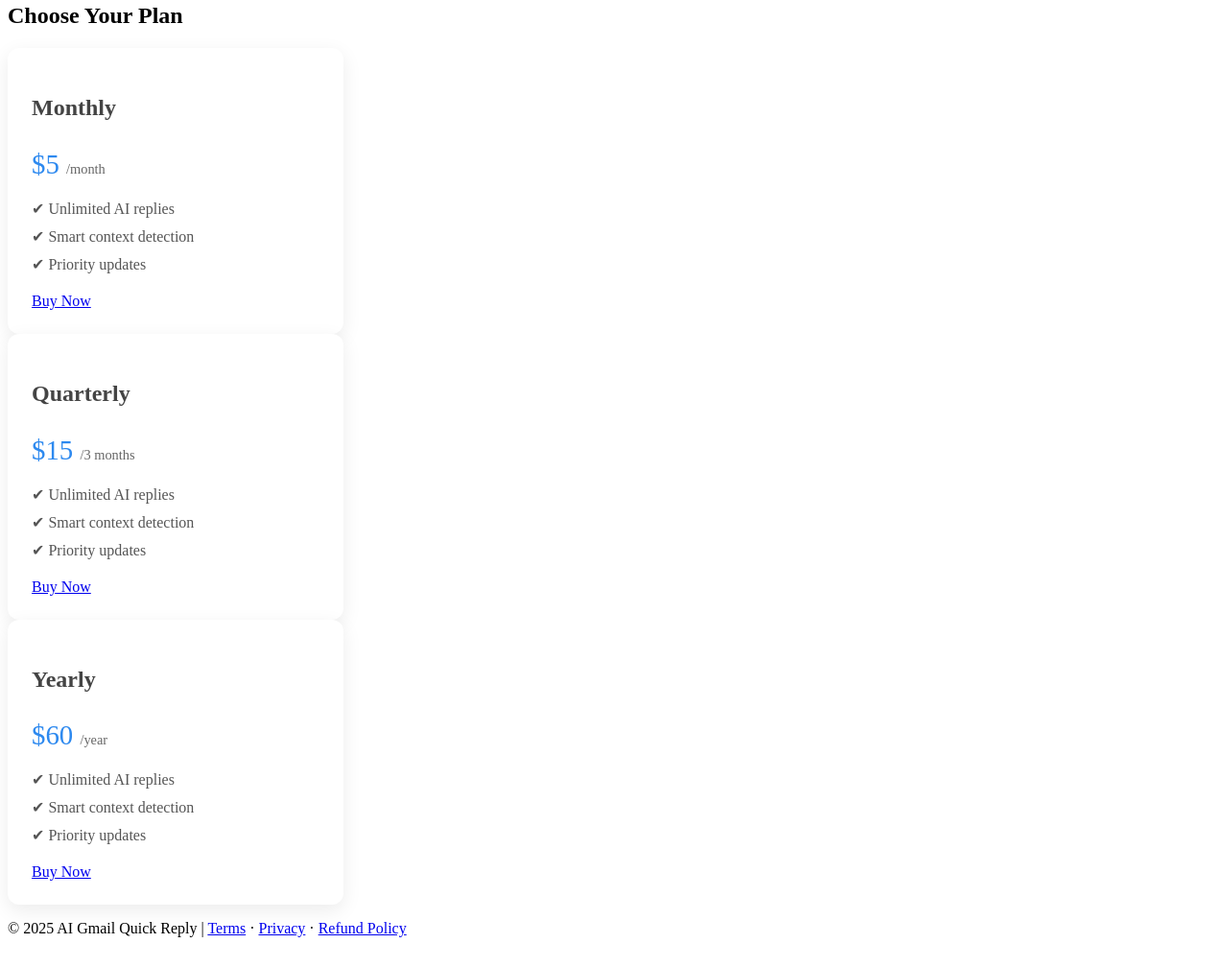
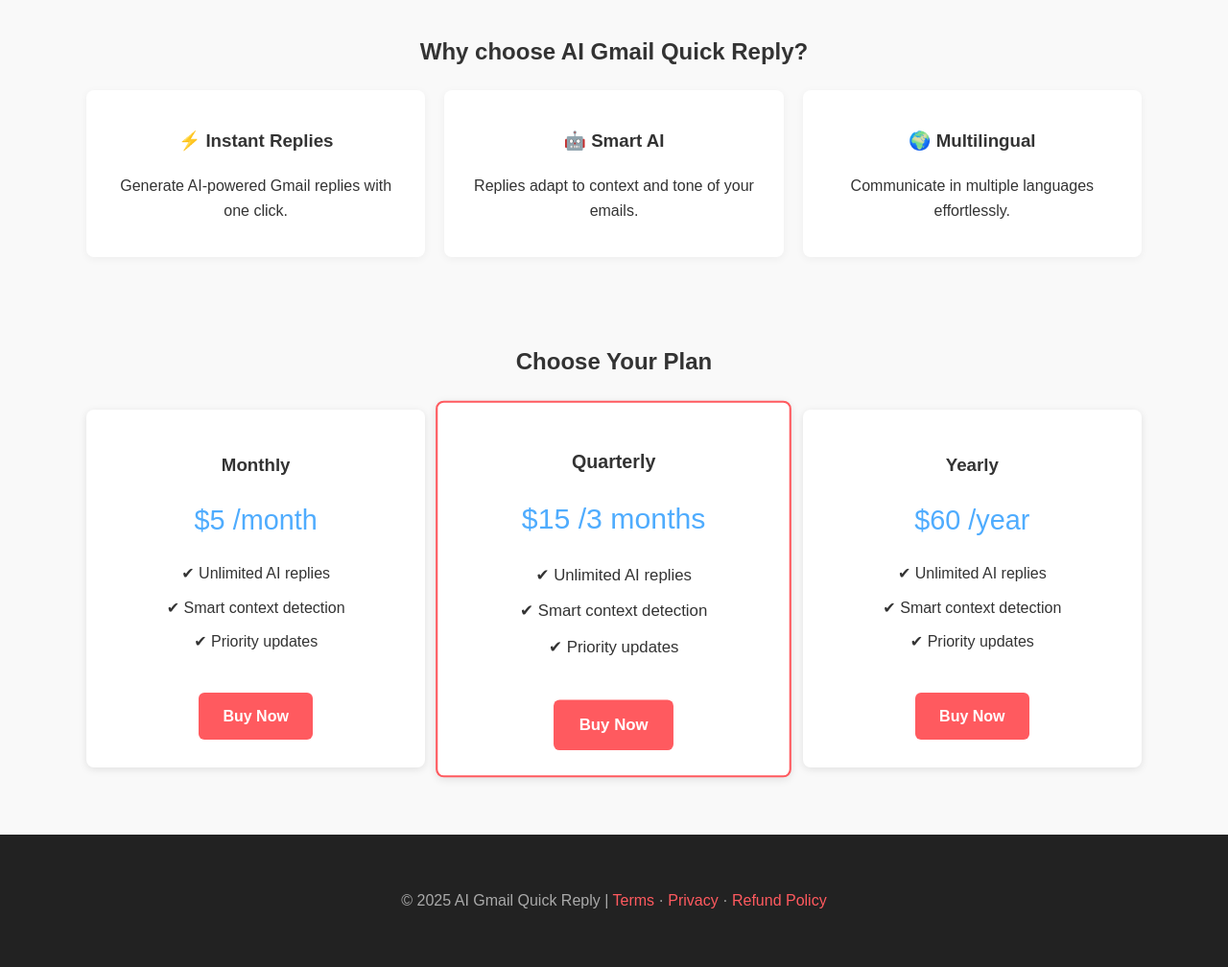
Before and after one commit to rafaelbasharov-design/gmail-ai-website, a plain HTML site: page index.html in a window 1280 px wide. Shown: the part 429-1437 px from the top of the page at 96% size. Drawn offline with Linux system fonts and the light colour scheme.

Commit message:
Update style.css

```diff
--- a/style.css
+++ b/style.css
@@ -1,78 +1,116 @@
-.pricing {
-  padding: 60px 20px;
-  text-align: center;
-  background: #f8f9fa;
+body {
+  margin: 0;
+  font-family: Arial, sans-serif;
+  line-height: 1.6;
+  color: #333;
+  background: #f9f9f9;
 }
 
-.pricing h2 {
-  font-size: 2.2rem;
-  margin-bottom: 40px;
-  color: #333;
+.container {
+  width: 90%;
+  max-width: 1100px;
+  margin: auto;
+  overflow: hidden;
+  padding: 20px;
 }
 
-.pricing-container {
-  display: flex;
-  justify-content: center;
+header {
+  background: linear-gradient(135deg, #4facfe, #00f2fe);
+  color: white;
+  text-align: center;
+  padding: 80px 20px;
+}
+
+header h1 {
+  margin: 0;
+  font-size: 2.5rem;
+}
+
+.subtitle {
+  font-size: 1.2rem;
+  margin: 15px 0;
+}
+
+.btn-primary {
+  display: inline-block;
+  padding: 12px 25px;
+  margin-top: 20px;
+  background: #ff5a5f;
+  color: white;
+  text-decoration: none;
+  border-radius: 6px;
+  font-weight: bold;
+  transition: background 0.3s ease;
+}
+
+.btn-primary:hover {
+  background: #e14c50;
+}
+
+h2 {
+  text-align: center;
+  margin: 50px 0 20px;
+}
+
+.features-grid {
+  display: grid;
+  grid-template-columns: repeat(auto-fit, minmax(250px, 1fr));
   gap: 20px;
-  flex-wrap: wrap;
+  text-align: center;
+}
+
+.feature {
+  background: white;
+  padding: 20px;
+  border-radius: 8px;
+  box-shadow: 0 2px 8px rgba(0,0,0,0.05);
+}
+
+.pricing-grid {
+  display: grid;
+  grid-template-columns: repeat(auto-fit, minmax(280px, 1fr));
+  gap: 20px;
+  margin-top: 30px;
 }
 
 .plan {
-  background: #fff;
-  border-radius: 12px;
+  background: white;
   padding: 25px;
-  width: 300px;
-  box-shadow: 0 6px 20px rgba(0,0,0,0.08);
-  transition: transform 0.3s ease;
+  border-radius: 8px;
+  box-shadow: 0 2px 8px rgba(0,0,0,0.1);
+  text-align: center;
 }
 
-.plan:hover {
-  transform: translateY(-8px);
+.plan.highlight {
+  border: 2px solid #ff5a5f;
+  transform: scale(1.05);
 }
 
-.plan h3 {
-  font-size: 1.5rem;
-  margin-bottom: 15px;
-  color: #444;
-}
-
-.plan .price {
+.price {
   font-size: 1.8rem;
-  color: #2d89ef;
-  margin-bottom: 20px;
-}
-
-.plan .price span {
-  font-size: 0.9rem;
-  color: #666;
+  margin: 15px 0;
+  color: #4facfe;
 }
 
 .plan ul {
   list-style: none;
   padding: 0;
-  margin: 0 0 20px;
+  margin: 20px 0;
 }
 
-.plan ul li {
+.plan li {
   margin: 10px 0;
-  color: #555;
 }
 
-.plan .btn {
-  display: inline-block;
-  padding: 12px 20px;
-  background: #2d89ef;
-  color: #fff;
-  border-radius: 6px;
-  text-decoration: none;
-  transition: background 0.3s ease;
+footer {
+  background: #222;
+  color: #aaa;
+  padding: 20px;
+  text-align: center;
+  margin-top: 50px;
 }
 
-.plan .btn:hover {
-  background: #1b5fc6;
+footer a {
+  color: #ff5a5f;
+  text-decoration: none;
 }
-
-.plan.featured {
-  border: 2px solid #2d89ef;
-  transform: scale(1.05);
-}
```
